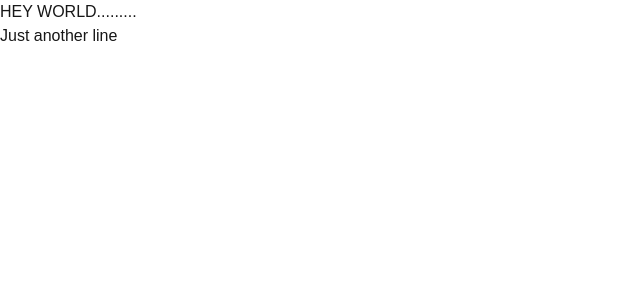
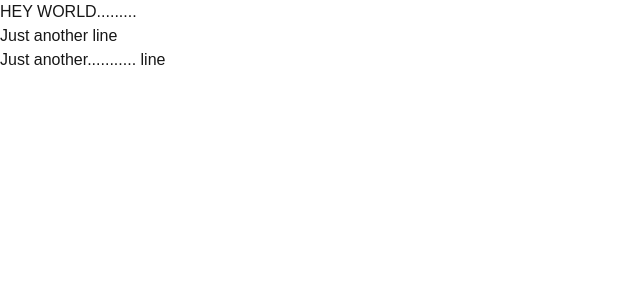
Before and after one commit to farahsamsi/next-js-first-app, a Next.js app: page / in a window 1280 px wide. Shown: the top 300 px of the page, without its empty margins (0-640 px from the left). Built offline with nearby package versions, Linux system fonts and the light colour scheme.

Commit message:
added another line for maintaining streak

```diff
--- a/src/app/page.js
+++ b/src/app/page.js
@@ -5,6 +5,7 @@ export default function Home() {
     <div>
       <h1>HEY WORLD.........</h1>
       <h1>Just another line</h1>
+      <h1>Just another........... line</h1>
     </div>
   );
 }
```
